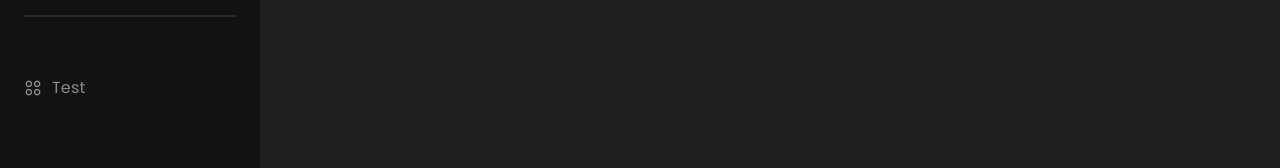
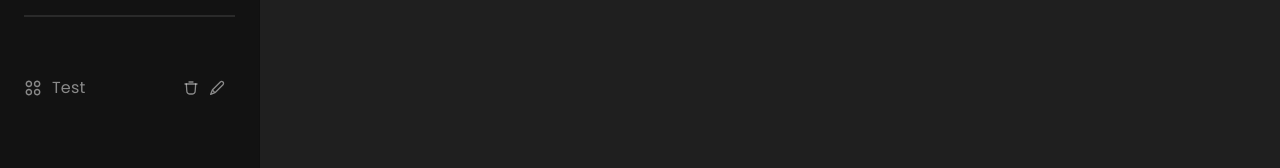
Before and after one commit to VladyslavChychykalo/task_pro, a React (Create React App) app: page / in a window 1280 px wide. Shown: the part 199-367 px from the top of the page. Built offline with nearby package versions, Linux system fonts and the light colour scheme.

Commit message:
add update board

```diff
--- a/src/components/modal/modalBoard/ModalBoard.jsx
+++ b/src/components/modal/modalBoard/ModalBoard.jsx
@@ -4,12 +4,17 @@ import CustomButton from "../../customButton/CustomButton";
 import ButtonCreate from "../../customButton/buttonCreate/ButtonCreate";
 import ListOfIcons from "./listOfIcons/ListOfIcons";
 import Modal from "../Modal";
+import { ReactComponent as EditIcon } from "../../../assets/icons/editIcon.svg";
 import styles from "./ModalBoard.module.css";
 
-const ModalBoard = ({ handleBoard }) => {
+const ModalBoard = ({
+  initialValue = { activeIndex: 0, titleBoard: "" },
+  handleBoard,
+  type = "create",
+}) => {
   const [open, setOpen] = useState(false);
-  const [activeIndex, setActiveIndex] = useState(0);
-  const [titleBoard, setTitleBoard] = useState("");
+  const [activeIndex, setActiveIndex] = useState(initialValue.activeIndex);
+  const [titleBoard, setTitleBoard] = useState(initialValue.titleBoard);
 
   const reset = () => {
     setTitleBoard("");
@@ -28,12 +33,11 @@ const ModalBoard = ({ handleBoard }) => {
 
   return (
     <>
-      <ButtonCreate
-        isButton={true}
-        onClick={() => {
-          setOpen(true);
-        }}
-      />
+      {type === "create" ? (
+        <ButtonCreate isButton={true} onClick={() => setOpen(true)} />
+      ) : (
+        <EditIcon onClick={() => setOpen(true)} />
+      )}
 
       <Modal title="New Board" open={open} reset={reset}>
         <ul>
@@ -63,7 +67,7 @@ const ModalBoard = ({ handleBoard }) => {
             }}
             className={styles.buttonCreate}
           />
-          Create
+          {type === "create" ? "Create" : "Edit"}
         </CustomButton>
       </Modal>
     </>
--- a/src/components/sidebar/Sidebar.jsx
+++ b/src/components/sidebar/Sidebar.jsx
@@ -5,12 +5,19 @@ import Divider from "@mui/material/Divider";
 import LogoBlock from "../logoBlock/LogoBlock";
 import HelpBlock from "./helpBlock/HelpBlock";
 import ModalBoard from "../modal/modalBoard/ModalBoard";
+import { ReactComponent as RemoveIcon } from "../../assets/icons/removeIcon.svg";
+import { iconsBoard } from "../../utils/mochas";
 
 import styles from "./Sidebar.module.css";
 
 const drawerWidth = 260;
 
-export default function ClippedDrawer({ boards, handleBoard }) {
+export default function ClippedDrawer({
+  boards,
+  handleCreateBoard,
+  handleDeleteBoard,
+  handleUpdateBoard,
+}) {
   const location = useLocation();
   const navigate = useNavigate();
 
@@ -53,7 +60,7 @@ export default function ClippedDrawer({ boards, handleBoard }) {
               Create a <br /> new board
             </p>
 
-            <ModalBoard handleBoard={handleBoard} />
+            <ModalBoard handleBoard={handleCreateBoard} />
           </Box>
           <Divider sx={{ border: "1px solid rgba(255, 255, 255, 0.1)" }} />
         </div>
@@ -68,11 +75,28 @@ export default function ClippedDrawer({ boards, handleBoard }) {
                 onClick={() => {
                   navigate(`/${title?.toLowerCase()}`);
                 }}
-                className={`${isActive && styles.activeLabelBoard}`}
+                className={`${isActive && styles.activeLabelBoard} ${
+                  styles.labelWrapper
+                }`}
                 key={id}
               >
                 <Icon />
                 {title}
+                <div className={styles.btnsWrapper}>
+                  <RemoveIcon onClick={() => handleDeleteBoard(id)} />
+                  <ModalBoard
+                    initialValue={{
+                      titleBoard: title,
+                      activeIndex: iconsBoard.findIndex(
+                        (el) => el.icon === Icon
+                      ),
+                    }}
+                    type="edit"
+                    handleBoard={(data) =>
+                      handleUpdateBoard({ boardId: id, newValue: data })
+                    }
+                  />
+                </div>
               </li>
             );
           })}
--- a/src/components/sidebar/Sidebar.module.css
+++ b/src/components/sidebar/Sidebar.module.css
@@ -43,7 +43,7 @@
   color: #fff;
 }
 
-.activeLabelBoard svg path {
+.activeLabelBoard > svg path {
   stroke-opacity: 1;
 }
 
@@ -71,3 +71,8 @@
   right: 0;
   z-index: 0;
 }
+
+.btnsWrapper {
+  display: flex;
+  margin-left: auto;
+}
--- a/src/pages/HomePage.jsx
+++ b/src/pages/HomePage.jsx
@@ -43,7 +43,7 @@ const HomePage = () => {
     );
   };
 
-  const handleBoard = (data) => {
+  const handleCreateBoard = (data) => {
     const { title, iconIndex = 0 } = data;
     setBoards((prev) => {
       return [
@@ -60,9 +60,31 @@ const HomePage = () => {
     });
   };
 
+  const handleDeleteBoard = (boardId) => {
+    const newArr = boards.filter((el) => el.id !== boardId);
+    setBoards(newArr);
+  };
+
+  const handleUpdateBoard = ({ boardId, newValue = {} }) => {
+    const { title, iconIndex = 0 } = newValue;
+    console.log(newValue);
+    const newArr = boards.map((el) =>
+      el.id === boardId
+        ? { ...el, icon: iconsBoard[iconIndex].icon, title }
+        : el
+    );
+
+    setBoards(newArr);
+  };
+
   return (
     <div style={{ display: "flex" }}>
-      <Sidebar boards={boards} handleBoard={handleBoard} />
+      <Sidebar
+        boards={boards}
+        handleCreateBoard={handleCreateBoard}
+        handleDeleteBoard={handleDeleteBoard}
+        handleUpdateBoard={handleUpdateBoard}
+      />
       <main style={{ width: "100%", overflow: "auto" }}>
         <Header />
         <Routes>
```
